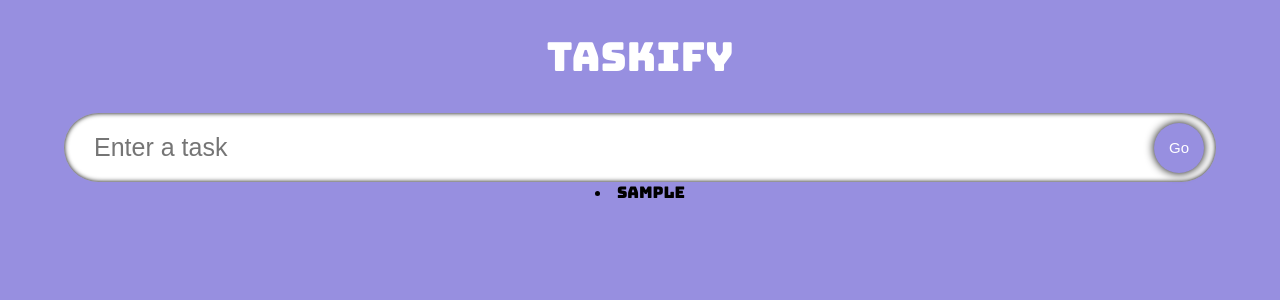
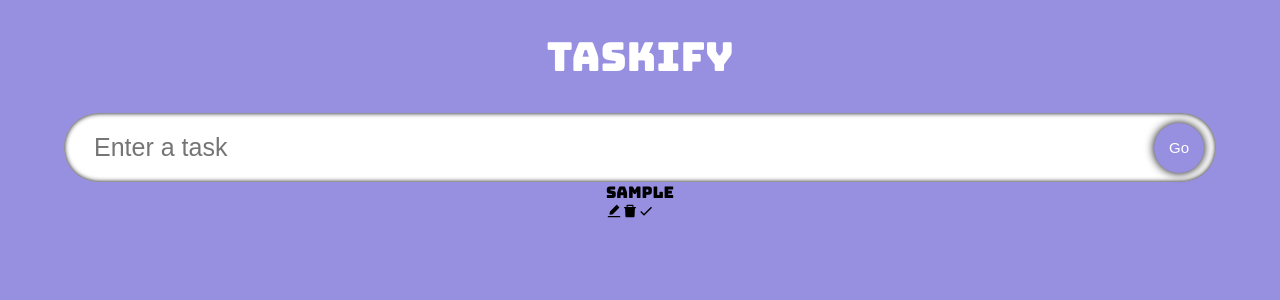
Before and after one commit to edlynshih/taskify, a React (Create React App) app: page / in a window 1280 px wide. Both pictures are taken after typing "Sample" into the empty fields and a click on the button "Go". Shown: the top 300 px of the page. Built offline with nearby package versions, Linux system fonts and the light colour scheme.

Commit message:
add singletodo component

```diff
--- a/package.json
+++ b/package.json
@@ -12,6 +12,7 @@
     "@types/react-dom": "^18.2.7",
     "react": "^18.2.0",
     "react-dom": "^18.2.0",
+    "react-icons": "^4.10.1",
     "react-scripts": "5.0.1",
     "typescript": "^4.9.5",
     "web-vitals": "^2.1.4"
--- /dev/null
+++ b/src/components/SingleTodo.tsx
@@ -0,0 +1,28 @@
+import React from 'react'
+import { Todo } from '../model';
+import { AiFillEdit, AiFillDelete } from 'react-icons/ai';
+import { MdDone } from 'react-icons/md';
+
+
+type Props = {
+  todo: Todo;
+  todos: Todo[];
+  setTodos: React.Dispatch<React.SetStateAction<Todo[]>>;
+}
+
+const SingleTodo = ({ todo, todos, setTodos }: Props) => {
+  return (
+    <form className='todos__single'>
+      <span className='todos__single--text'>
+        {todo.todo}
+      </span>
+      <div>
+        <span className='icon'><AiFillEdit/></span>
+        <span className='icon'><AiFillDelete /></span>
+        <span className='icon'><MdDone /></span>
+      </div>
+    </form>
+  )
+}
+
+export default SingleTodo
--- a/src/components/TodoList.tsx
+++ b/src/components/TodoList.tsx
@@ -1,6 +1,7 @@
 import React from 'react'
 import { Todo } from '../model';
 import "../styles/TodoList.css"
+import SingleTodo from './SingleTodo';
 
 interface Props{
   todos: Todo[];
@@ -11,7 +12,12 @@ const TodoList: React.FC<Props> = ({ todos, setTodos }) => {
   return (
     <div className='todos'>
       {todos.map(todo => (
-        <li>{ todo.todo }</li>
+        <SingleTodo
+          key={todo.id}
+          todo={todo}
+          todos={todos}
+          setTodos={setTodos}
+        />
       ))}
     </div>
   )
```
Also changed, not shown: 1 other file (tests, documents, lock files or other folders).
